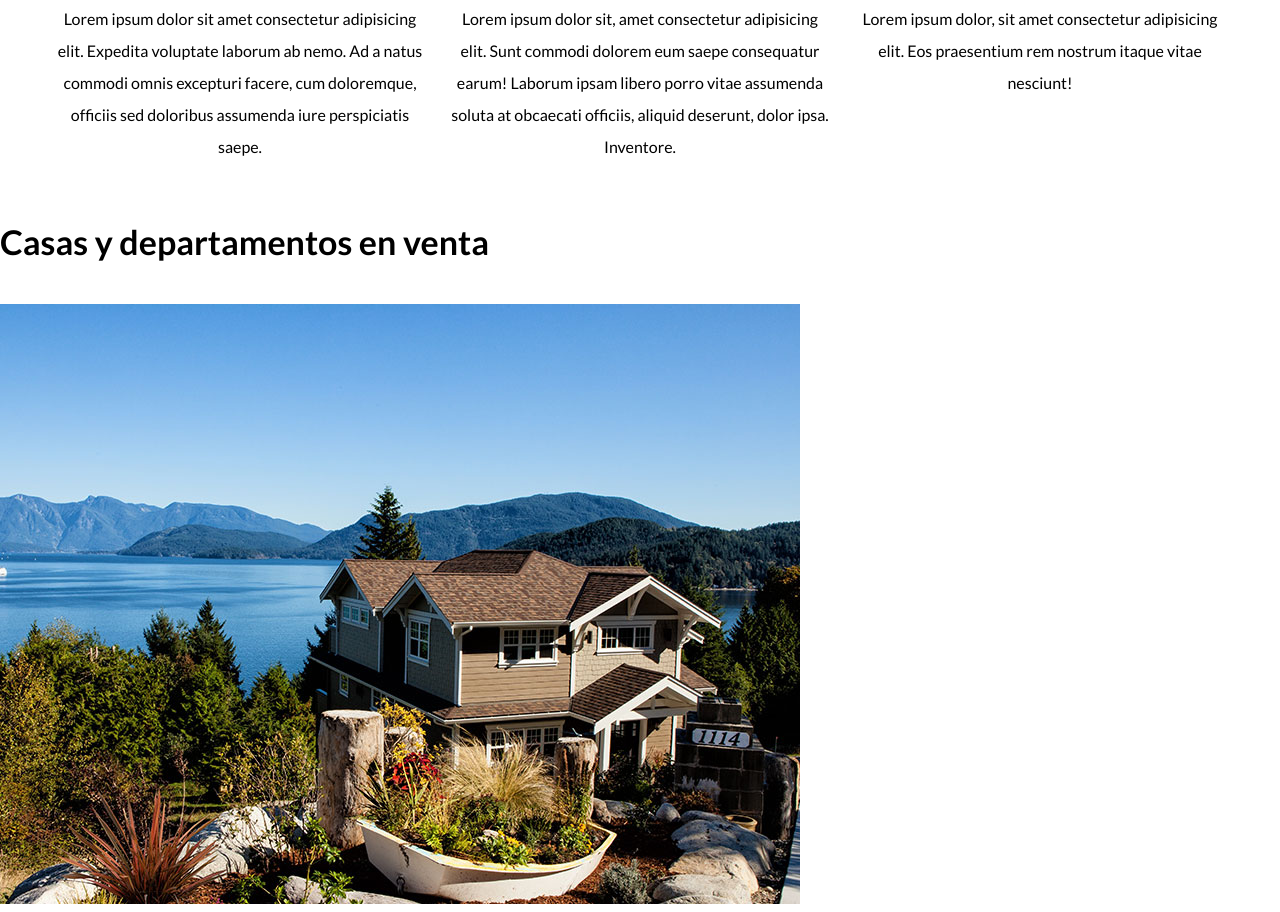
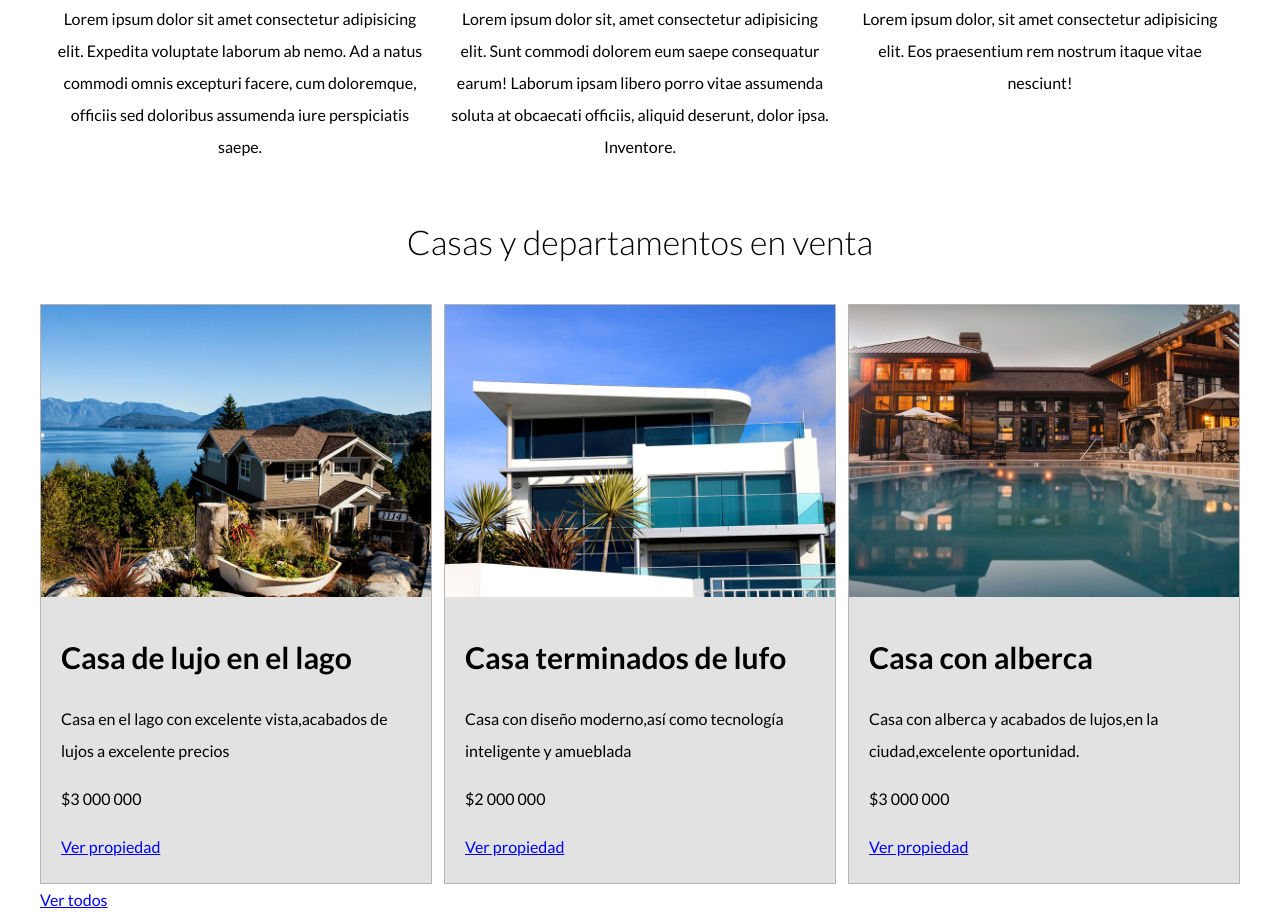
Before and after one commit to Rivera09/bienes-raices, a plain HTML site: page index.html in a window 1280 px wide. Shown: the part 1144-2056 px from the top of the page. Drawn offline with Linux system fonts and the light colour scheme.

Commit message:
Empezando las tarjetas de anuncios

```diff
--- a/css/styles.css
+++ b/css/styles.css
@@ -8,8 +8,9 @@ body {
 }
 /*Globales*/
 .contenedor {
-    max-width: 120rem; /** = 1200px; **/
-    margin: 0 auto;
+  width: 95%;
+  max-width: 120rem; /** = 1200px; **/
+  margin: 0 auto;
 }
 h1 {
   font-size: 3.8rem;
@@ -24,18 +25,22 @@ h4 {
   font-size: 2.6rem;
 }
 
+img {
+  max-width: 100%;
+}
+
 /*Utilidades*/
 .seccion {
   margin-top: 2rem;
   margin-bottom: 2rem;
 }
 
-.fw-300{
-    font-weight: 300;
+.fw-300 {
+  font-weight: 300;
 }
 
-.centrar-texto{
-    text-align: center;
+.centrar-texto {
+  text-align: center;
 }
 
 /* .site-header {
@@ -91,11 +96,32 @@ h4 {
 }
 
 .tarjeta {
-  flex-basis:33.3%;
-  margin:0 1rem;
+  flex-basis: 33.3%;
+  margin: 0 1rem;
   text-align: center;
 }
 
-.tarjeta h3{
-    text-transform: uppercase;
+.tarjeta h3 {
+  text-transform: uppercase;
 }
+
+/* Anuncios */
+.contenedor-anuncios {
+  display: flex;
+  justify-content: space-between;
+}
+
+.anuncio {
+  flex-basis: 32.5%;
+  border: 1px solid #b5b5b5;
+  background-color: #e2e2e2;
+}
+
+.contenido-anuncio{
+  padding:2rem;
+}
+
+.contenido-anuncio h3,
+.contenido-anunciop p{
+  margin:0;
+}
--- a/index.html
+++ b/index.html
@@ -67,11 +67,13 @@
       </div>
     </section>
 
-    <main>
-      <h2>Casas y departamentos en venta</h2>
+    <main class="contenedor seccion">
+      <h2 class="fw-300 centrar-texto">Casas y departamentos en venta</h2>
 
-      <div>
+      <div class="contenedor-anuncios">
+        <div class="anuncio">
           <img src="img/anuncio1.jpg" alt="anuncio casas en el lago" />
+          <div class="contenido-anuncio">
             <h3>Casa de lujo en el lago</h3>
             <p>
               Casa en el lago con excelente vista,acabados de lujos a excelente
@@ -80,18 +82,23 @@
             <p>$3 000 000</p>
             <a href="#">Ver propiedad</a>
           </div>
-      <div>
+        </div>
+        <div class="anuncio">
           <img src="img/anuncio2.jpg" alt="anuncio casas en el lago" />
+          <div class="contenido-anuncio">
             <h3>Casa terminados de lufo</h3>
             <p>
-          Casa con diseño moderno,así como tecnología inteligente y amueblada
+              Casa con diseño moderno,así como tecnología inteligente y
+              amueblada
             </p>
             <p>$2 000 000</p>
             <a href="#">Ver propiedad</a>
           </div>
+        </div>
 
-      <div>
+        <div class="anuncio">
           <img src="img/anuncio3.jpg" alt="anuncio casas en el lago" />
+          <div class="contenido-anuncio">
             <h3>Casa con alberca</h3>
             <p>
               Casa con alberca y acabados de lujos,en la ciudad,excelente
@@ -99,6 +106,8 @@
             </p>
             <p>$3 000 000</p>
             <a href="#">Ver propiedad</a>
+          </div>
+        </div>
       </div>
 
       <a href="Anuncios.html">Ver todos</a>
```
Lines whose indentation alone changed are shown as unchanged.
